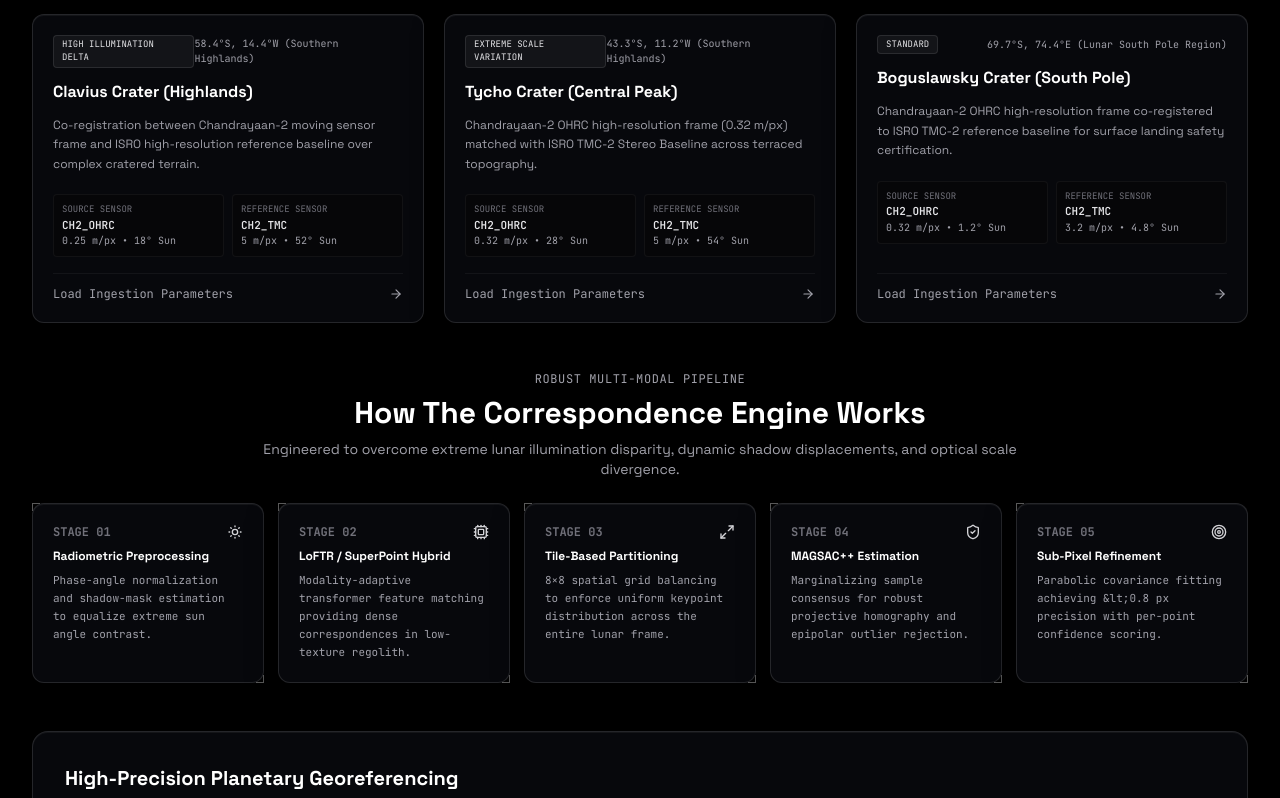
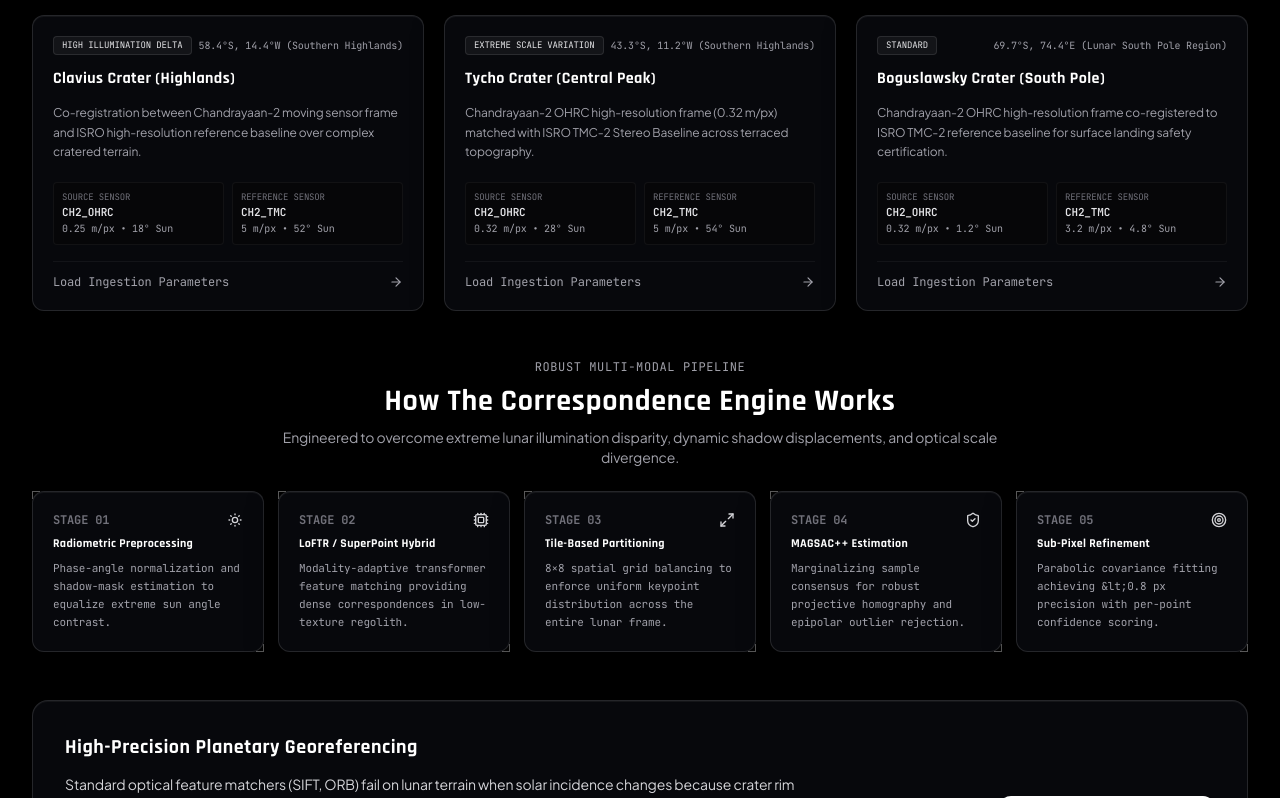
Before and after one commit to devgairola910/lunar-image-registration, a React (Vite) app: page / in a window 1280 px wide. Shown: the part 861-1659 px from the top of the page. Built offline with nearby package versions, Linux system fonts and the light colour scheme.

Commit message:
update typography

```diff
--- a/index.html
+++ b/index.html
@@ -7,10 +7,10 @@
     <title>ChandraDrishti // ISRO Chandrayaan Lunar Image Registration</title>
     <meta name="description" content="ChandraDrishti: Sub-pixel accurate, sun-angle and scale invariant image registration system for ISRO Chandrayaan missions (OHRC, TMC-2, IIRS) lunar orbital imagery." />
 
-    <!-- Google Fonts: Space Grotesk, Inter, JetBrains Mono, Share Tech Mono -->
+    <!-- Google Fonts: Orbitron, Rajdhani, Plus Jakarta Sans, JetBrains Mono, Share Tech Mono -->
     <link rel="preconnect" href="https://fonts.googleapis.com">
     <link rel="preconnect" href="https://fonts.gstatic.com" crossorigin>
-    <link href="https://fonts.googleapis.com/css2?family=Inter:wght@300;400;500;600;700&family=JetBrains+Mono:ital,wght@0,300;0,400;0,500;0,600;0,700;1,400&family=Share+Tech+Mono&family=Space+Grotesk:wght@400;500;600;700&display=swap" rel="stylesheet">
+    <link href="https://fonts.googleapis.com/css2?family=JetBrains+Mono:ital,wght@0,300;0,400;0,500;0,600;0,700;1,400&family=Orbitron:wght@500;600;700;800;900&family=Plus+Jakarta+Sans:ital,wght@0,300;0,400;0,500;0,600;0,700;0,800;1,400&family=Rajdhani:wght@500;600;700&family=Share+Tech+Mono&display=swap" rel="stylesheet">
   </head>
   <body class="bg-space-950 text-slate-100 antialiased selection:bg-electron-500/30 selection:text-electron-300 overflow-x-hidden">
     <div id="root"></div>
--- a/src/index.css
+++ b/src/index.css
@@ -11,8 +11,14 @@
   body {
     background-color: #030305;
     min-height: 100vh;
-    font-family: 'Space Grotesk', 'Inter', system-ui, sans-serif;
+    font-family: 'Plus Jakarta Sans', 'Outfit', system-ui, -apple-system, sans-serif;
     color: #e4e4e7;
+    letter-spacing: -0.01em;
+  }
+
+  h1, h2, h3, h4, h5, h6 {
+    font-family: 'Rajdhani', 'Plus Jakarta Sans', sans-serif;
+    letter-spacing: 0.025em;
   }
 
   /* Custom subtle dark scrollbar */
--- a/tailwind.config.js
+++ b/tailwind.config.js
@@ -44,9 +44,10 @@
         }
       },
       fontFamily: {
-        sans: ['"Space Grotesk"', 'Inter', 'system-ui', 'sans-serif'],
+        sans: ['"Plus Jakarta Sans"', '"Outfit"', 'system-ui', 'sans-serif'],
         mono: ['"JetBrains Mono"', '"Share Tech Mono"', 'ui-monospace', 'monospace'],
-        display: ['"Space Grotesk"', 'sans-serif'],
+        display: ['"Rajdhani"', '"Plus Jakarta Sans"', 'sans-serif'],
+        brand: ['"Orbitron"', '"Rajdhani"', 'sans-serif'],
       },
       boxShadow: {
         'instrument': '0 4px 20px -2px rgba(0, 0, 0, 0.7)',
```
